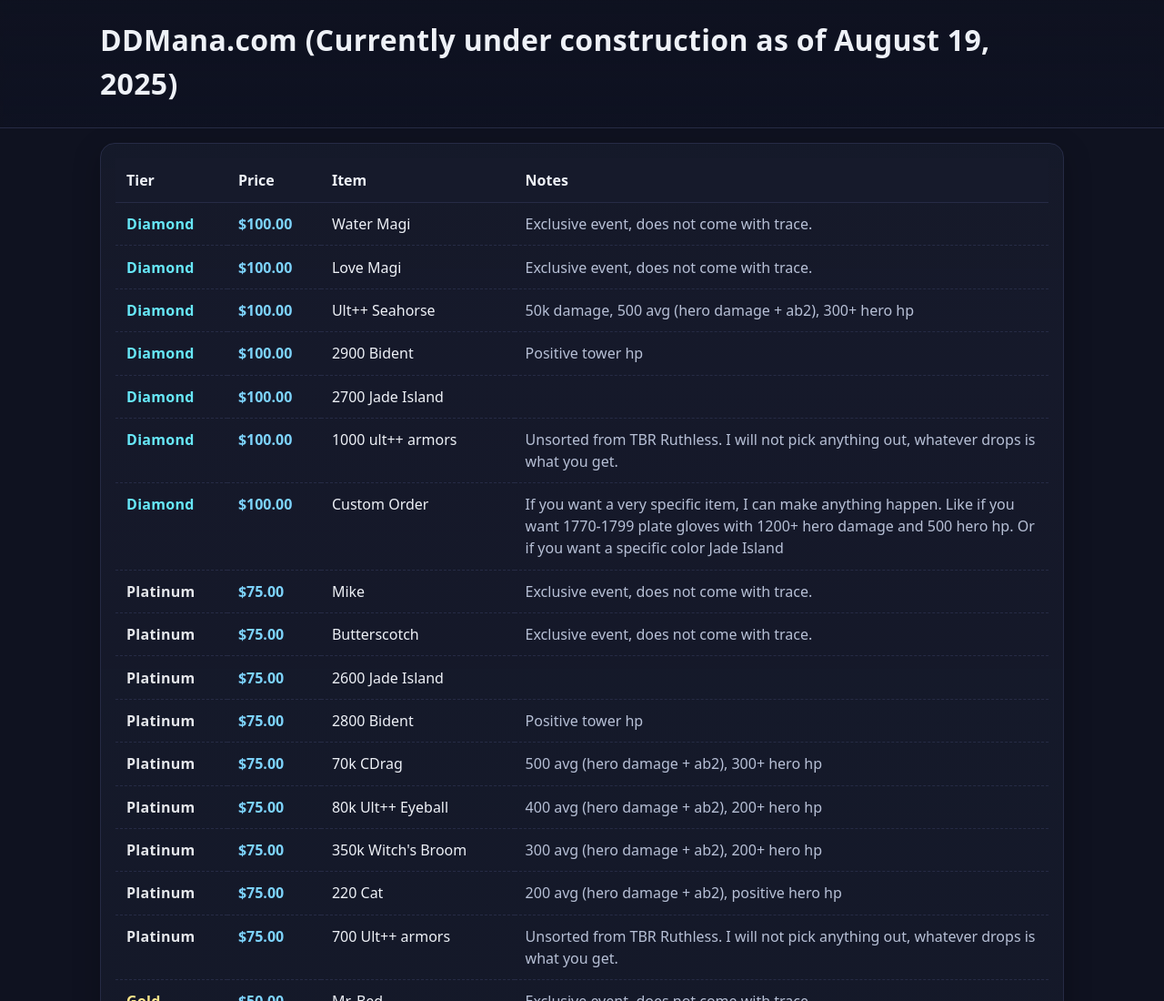
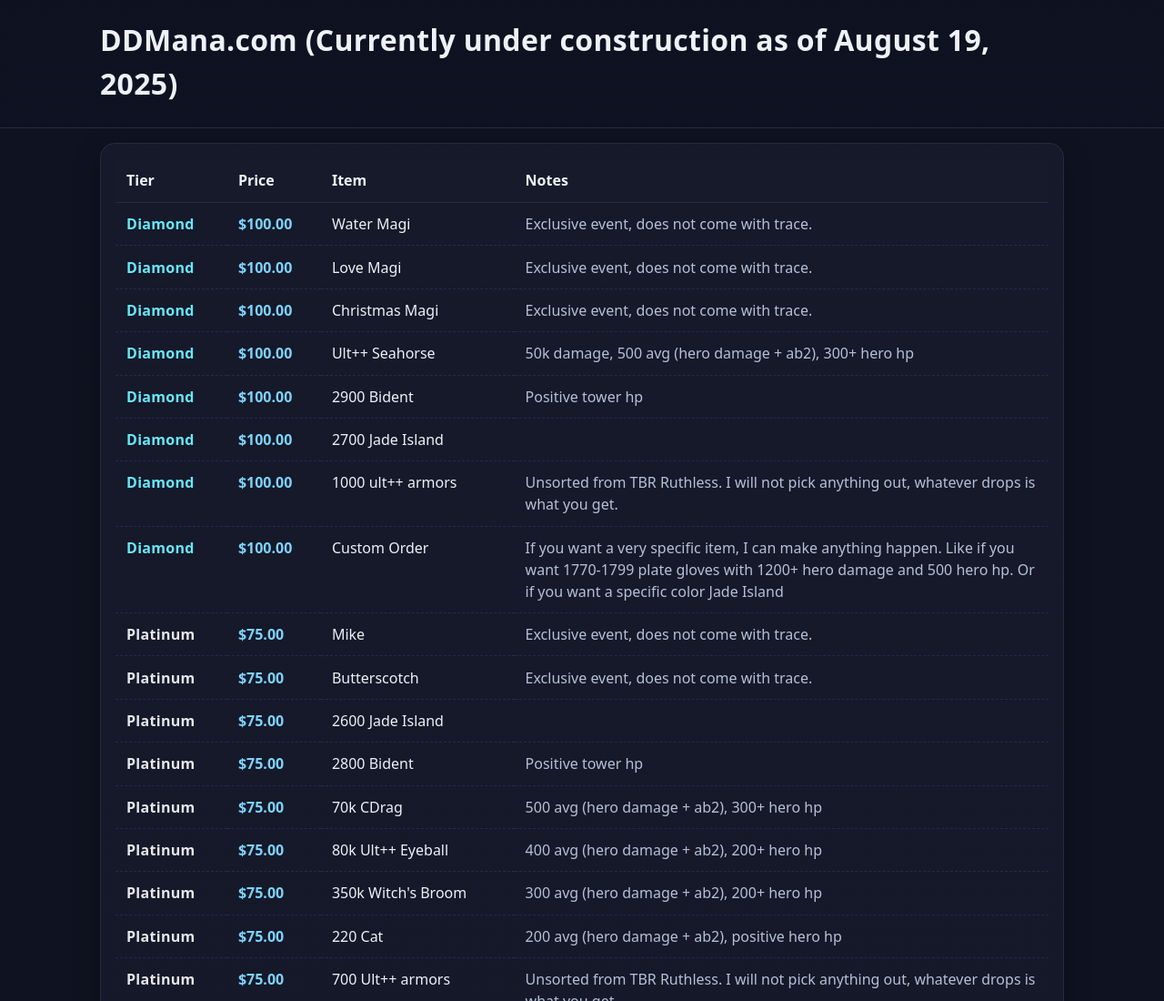
Before and after one commit to ajaibrahim81/ajaibrahim81.github.io, a plain HTML site: page index.html in a window 1280 px wide. Shown: the top 1100 px of the page at 91% size. Drawn offline with Linux system fonts and the light colour scheme.

Commit message:
Update index.html

```diff
--- a/index.html
+++ b/index.html
@@ -4,6 +4,7 @@
   <meta charset="utf-8" />
   <meta name="viewport" content="width=device-width, initial-scale=1" />
   <title>DDMana.com</title>
+  <link rel="icon" type="image/png" href="https://static.wikia.nocookie.net/dundef/images/5/50/Mana1.png">
   <style>
     :root {
       --bg: #0f1220;
@@ -142,6 +143,12 @@
             <td class="tier tier-Diamond">Diamond</td>
             <td class="price">$100.00</td>
             <td class="item">Love Magi</td>
+            <td class="notes">Exclusive event, does not come with trace.</td>
+          </tr>
+          <tr>
+            <td class="tier tier-Diamond">Diamond</td>
+            <td class="price">$100.00</td>
+            <td class="item">Christmas Magi</td>
             <td class="notes">Exclusive event, does not come with trace.</td>
           </tr>
           <tr>
```
